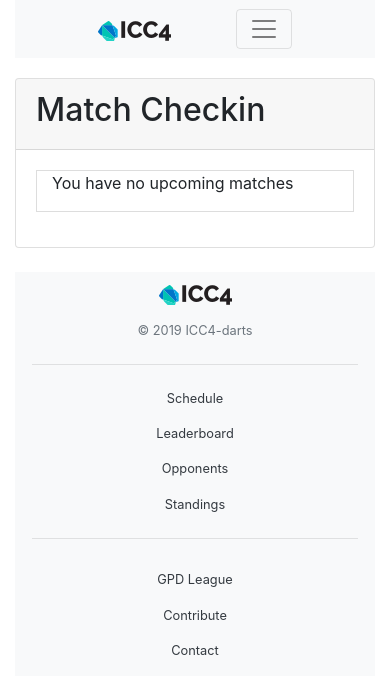
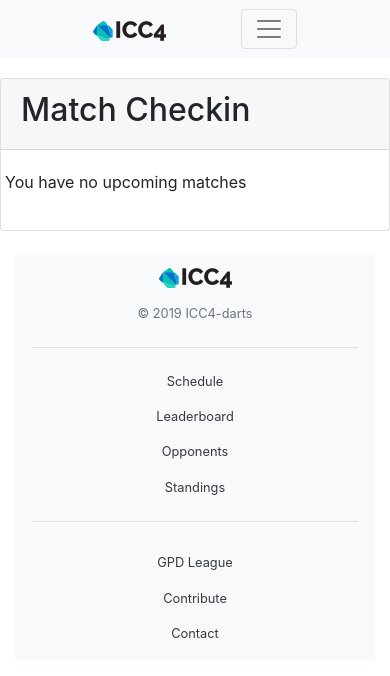
Before and after one commit to cpkm/darts-site, a Flask app: page /checkin in a window 390 px wide. Shown: the top 676 px of the page. Run offline with Flask 2, Linux system fonts and the light colour scheme; the visitor is signed in with stand-in values (Sample User, id 1); data comes from the database, SQL or seed files in the repository; data that the repository does not hold is empty; some libraries are stand-ins or nearby versions.

Commit message:
display updates for mobile

```diff
--- a/app/templates/base.html
+++ b/app/templates/base.html
@@ -35,7 +35,7 @@
 {% endblock %}
 
 {% block navbar %}
-<div class="container-fluid">
+<div class="container-fluid px-sm-3 px-0">
 <nav class="navbar navbar-expand-md navbar-light bg-light">
   <a href="{{ url_for('main.index') }}"><img src="/static/icons/dart-logo-small.png" alt="ICC4" class="bg-light"></a>
   <!--<a class="navbar-brand mt-2 mr-auto" href="{{ url_for('main.index') }}">ICC4</a>-->
@@ -148,7 +148,7 @@
 {% endblock %}
 
 {% block content %}
-<div class="container-fluid">
+<div class="container-fluid px-sm-3 px-0">
   {% with messages = get_flashed_messages(with_categories=true) %}
     {% if messages %}
       {% for category, message in messages %}
--- a/app/templates/checkin.html
+++ b/app/templates/checkin.html
@@ -3,14 +3,14 @@
 
 {% block app_content %}
 
-<div class="card h-100">
+<div class="card">
   <div class="card-header">
   <h2>Match Checkin</h2>
   </div>
-  <div class="card-body" id="checkin">
-    <div class="container-fluid table-responsive">
+  <div class="card-body px-1" id="checkin">
+    <div class="table-responsive-sm table-borderless">
       {% if checked_matches %}
-      <table class="table table-borderless">
+      <table class="table">
         <thead>
           <tr>
             <th scope="col">Date</th>
```
Also changed, not shown: app/templates/enter_score.html (+3 -4 lines), app/templates/match.html (+4 -4 lines).
